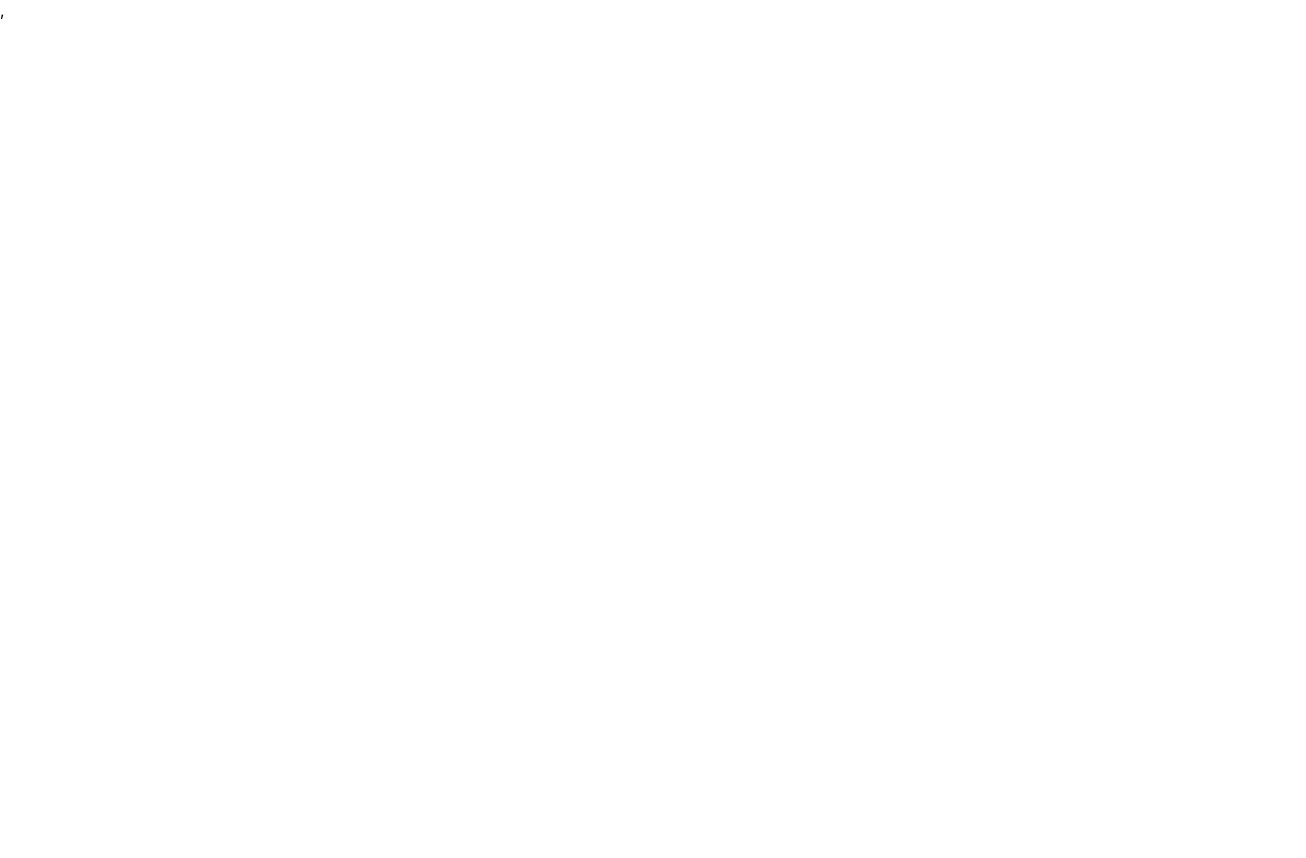
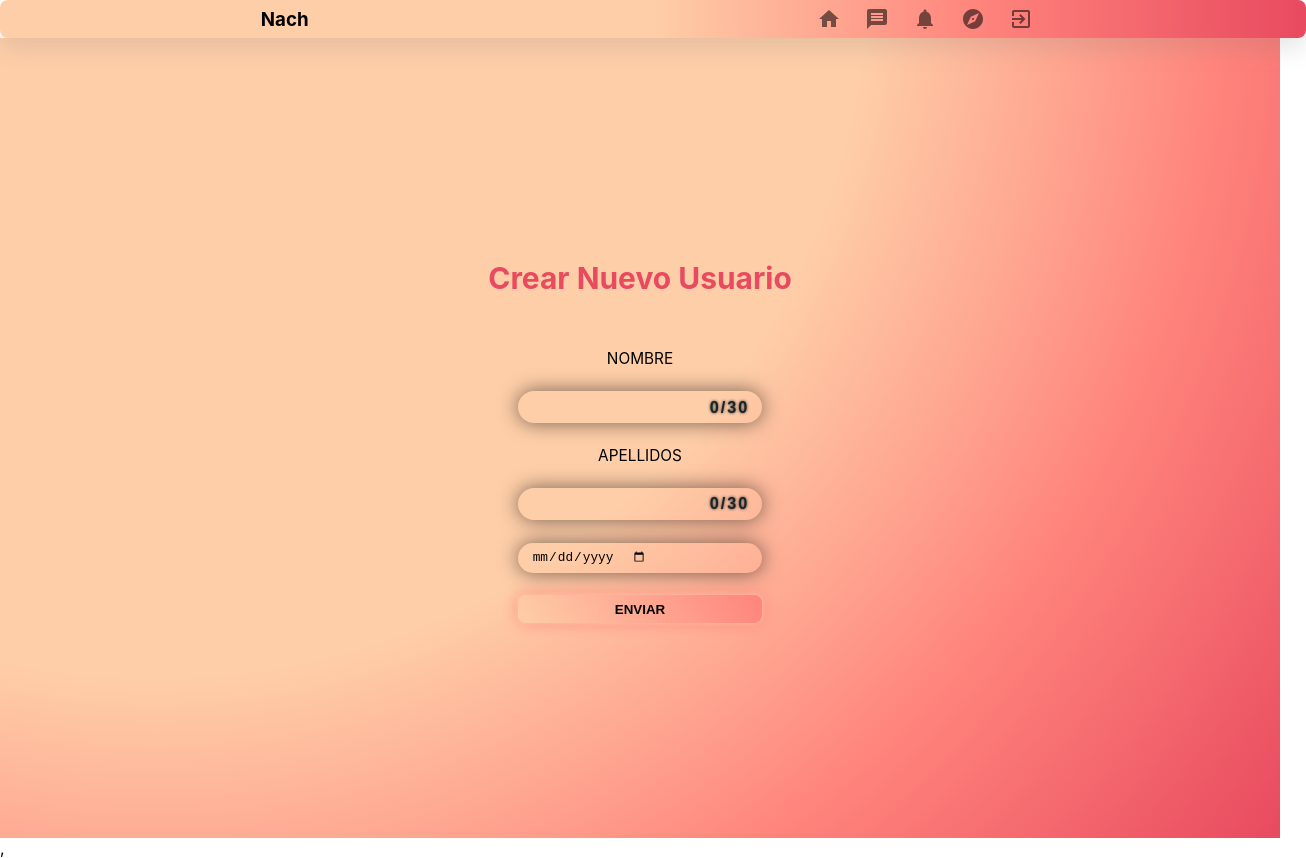
Before and after one commit to ElideZavala/prueba-nach, a React (Create React App) app: page /register in a window 1280 px wide. Before the commit this address had no page. Shown: the whole page, 1306 px wide, since content can reach past the window. Before the commit the page ends 800 px from the top, so only its background shows below. Built offline with nearby package versions, Linux system fonts and the light colour scheme.

Commit message:
agragamos header en router

```diff
--- a/src/routers/AppRouter.js
+++ b/src/routers/AppRouter.js
@@ -1,22 +1,26 @@
 import { BrowserRouter as Router, Route, Routes } from "react-router-dom"
+import Header from "../componets/Header"
 import Employees from "../pages/Employees"
-import Home from "../pages/Home"
 import Login from "../pages/Login"
 import NotFound from "../pages/NotFound"
+import Register from "../pages/Register"
 import Upload from "../pages/Upload"
 
 // *-*-*-*-*-*-*-*-*-*-*-* Rutas *-*-*-*-*-*-*-*-*-*-*-*-*
 const AppRouter = () => {
   return (
+    <>
     <Router>
+      <Header/>
       <Routes>
-        <Route path="/" element={<Home /> } />
-        <Route path="/login" element={<Login />} />
+        <Route path="/" element={<Login />} />
         <Route path="/employess" element={<Employees />} />
         <Route path="/upload" element={<Upload />} />
-		  <Route element={<NotFound/>}/>
+        <Route path="/register" element={<Register />} />
+		    <Route element={<NotFound/>}/>
       </Routes>
     </Router>
+    </>
   )
 }
 
```
